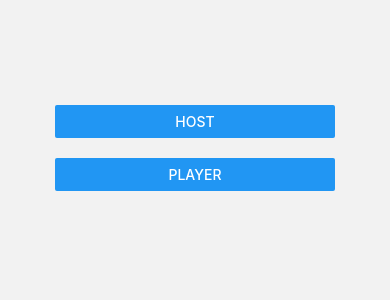
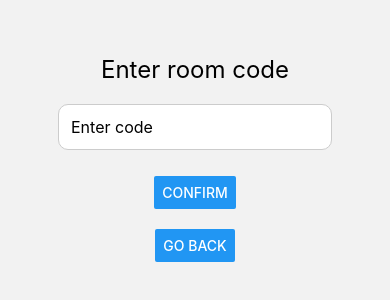
Before and after one commit to Team-Cardio/cardio, a React Native app in the folder frontend/: screen /PlayerInviteCode in a window 390 px wide. Before the commit this address had no page. Shown: the part 264-564 px from the top of the page. Built offline with nearby package versions, Linux system fonts and the light colour scheme.

Commit message:
Player Invite code logic

```diff
--- a/frontend/src/components/GoHomeButton.tsx
+++ b/frontend/src/components/GoHomeButton.tsx
@@ -6,12 +6,14 @@ import { RootStackParamList } from '../types/navigation';
 
 type HomeNavigationProp = NativeStackNavigationProp<RootStackParamList, 'Home'>;
 
-function GoHomeButton() {
+type GoHomeButton = { title?: string };
+
+function GoHomeButton({ title = "Go to Home Screen" }: GoHomeButton) {
     const navigation = useNavigation<HomeNavigationProp>();
 
     return (
         <Button
-            title="Go to Home"
+            title={title}
             onPress={() =>
                 navigation.reset({
                     index: 0,
--- a/frontend/src/navigation/PlayerTabNavigator.tsx
+++ b/frontend/src/navigation/PlayerTabNavigator.tsx
@@ -3,17 +3,20 @@ import { createBottomTabNavigator } from '@react-navigation/bottom-tabs';
 import PlayerTab1 from '../screens/Player/PlayerTab1';
 import PlayerTab2 from '../screens/Player/PlayerTab2';
 import PlayerTab3 from '../screens/Player/PlayerTab3';
-import { PlayerTabParamList } from '../types/navigation';
+import { PlayerTabParamList, RootStackParamList } from '../types/navigation';
+import { NativeStackScreenProps } from '@react-navigation/native-stack';
 
+type Props = NativeStackScreenProps<RootStackParamList, 'Player'>;
 
 const PlayerTabs = createBottomTabNavigator<PlayerTabParamList>();
 
-function PlayerTabNavigator() {
+function PlayerTabNavigator({ route }: Props) {
+    const code = route.params.code
     return (
         <PlayerTabs.Navigator >
-            <PlayerTabs.Screen name="Tab1" component={PlayerTab1} />
-            <PlayerTabs.Screen name="Tab2" component={PlayerTab2} />
-            <PlayerTabs.Screen name="Tab3" component={PlayerTab3} />
+            <PlayerTabs.Screen name="Tab1" component={PlayerTab1} initialParams={{ code }} />
+            <PlayerTabs.Screen name="Tab2" component={PlayerTab2} initialParams={{ code }} />
+            <PlayerTabs.Screen name="Tab3" component={PlayerTab3} initialParams={{ code }} />
         </PlayerTabs.Navigator>
     );
 }
--- a/frontend/src/navigation/RootNavigator.tsx
+++ b/frontend/src/navigation/RootNavigator.tsx
@@ -6,6 +6,7 @@ import HostScreen from '../screens/HostScreen';
 import PlayerTabNavigator from './PlayerTabNavigator';
 import { RootStackParamList } from '../types/navigation';
 import { LinkingOptions, NavigationContainer } from '@react-navigation/native';
+import PlayerInviteCode from '../screens/PlayerInviteCodeScreen';
 
 const Stack = createNativeStackNavigator<RootStackParamList>();
 
@@ -14,11 +15,13 @@ const config = {
     screens: {
         Home: 'home',
         Host: 'host',
+        PlayerInviteCode: 'player/invite',
         Player: {
+            path: 'player/:code',
             screens: {
-                Tab1: 'player/tab1',
-                Tab2: 'player/tab2',
-                Tab3: 'player/tab3'
+                Tab1: 'tab1',
+                Tab2: 'tab2',
+                Tab3: 'tab3'
             }
         },
     },
@@ -39,6 +42,7 @@ export default function RootNavigator() {
                 <Stack.Screen name="Home" component={HomeScreen} options={{ headerShown: false }} />
                 <Stack.Screen name="Host" component={HostScreen} />
                 <Stack.Screen name="Player" component={PlayerTabNavigator} options={{ headerShown: false }} />
+                <Stack.Screen name="PlayerInviteCode" component={PlayerInviteCode} options={{ headerShown: false }} />
             </Stack.Navigator>
         </ NavigationContainer>
     );
--- a/frontend/src/screens/HomeScreen.tsx
+++ b/frontend/src/screens/HomeScreen.tsx
@@ -15,7 +15,7 @@ export default function HomeScreen({ navigation }: Props) {
                 <Button title="Host" onPress={() => navigation.navigate('Host')} />
             </View>
             <View style={[styles.buttonContainer, isNarrow ? {} : styles.desktopButtonContainer]}>
-                <Button title="Player" onPress={() => navigation.navigate('Player')} />
+                <Button title="Player" onPress={() => navigation.navigate('PlayerInviteCode')} />
             </View>
         </View>
     );
--- a/frontend/src/screens/Player/PlayerTab1.tsx
+++ b/frontend/src/screens/Player/PlayerTab1.tsx
@@ -1,12 +1,17 @@
 import React from 'react';
 import { View, Text, StyleSheet } from 'react-native';
 import GoHomeButton from '../../components/GoHomeButton'
+import { PlayerTabParamList } from '@/src/types/navigation';
+import { BottomTabScreenProps } from '@react-navigation/bottom-tabs';
 
+type Props = BottomTabScreenProps<PlayerTabParamList, 'Tab1'>;
 
-export default function PlayerTab1() {
+export default function PlayerTab1({ route }: Props) {
+    const roomCode = route.params.code;
     return (
         <View style={styles.container}>
             <Text>Player Tab 1</Text>
+            <Text style={{ padding: 10 }}>Room code number {roomCode}</Text>
             <GoHomeButton />
         </View>
     );
--- /dev/null
+++ b/frontend/src/screens/PlayerInviteCodeScreen.tsx
@@ -0,0 +1,56 @@
+import React, { useState } from 'react';
+import { View, Text, StyleSheet, TextInput, Button } from 'react-native';
+import { NativeStackScreenProps } from '@react-navigation/native-stack';
+import { RootStackParamList } from '../types/navigation';
+import GoHomeButton from '../components/GoHomeButton';
+
+type Props = NativeStackScreenProps<RootStackParamList, 'PlayerInviteCode'>;
+
+export default function PlayerInviteCode({ navigation }: Props) {
+    const [code, setCode] = useState<string>("");
+
+    return (
+        <View style={styles.container}>
+            <Text style={styles.text}>Enter room code</Text>
+            <View style={styles.inputContainer}>
+                <TextInput value={code} onChangeText={setCode} style={styles.input} autoCapitalize="none" placeholder="Enter code" />
+            </View>
+
+            <Button title='confirm' onPress={() => navigation.navigate("Player", { code })} />
+
+            <View style={{ marginTop: 20 }}>
+                <GoHomeButton title='Go back' />
+            </View>
+
+        </View>
+    );
+}
+
+const styles = StyleSheet.create({
+    container: {
+        flex: 1,
+        justifyContent: 'center',
+        alignItems: 'center',
+    },
+    text: {
+        fontSize: 24,
+    },
+    inputContainer: {
+        paddingHorizontal: 20,
+        paddingTop: 20,
+        paddingBottom: 10,
+        justifyContent: 'center',
+        alignItems: 'center',
+    },
+    input: {
+        minWidth: 200,
+        borderWidth: 1,
+        borderColor: '#ccc',
+        borderRadius: 10,
+        padding: 12,
+        marginBottom: 16,
+        backgroundColor: 'white',
+        fontSize: 16,
+    },
+
+});
```
Also changed, not shown: frontend/src/types/navigation.ts (+5 -4 lines).
